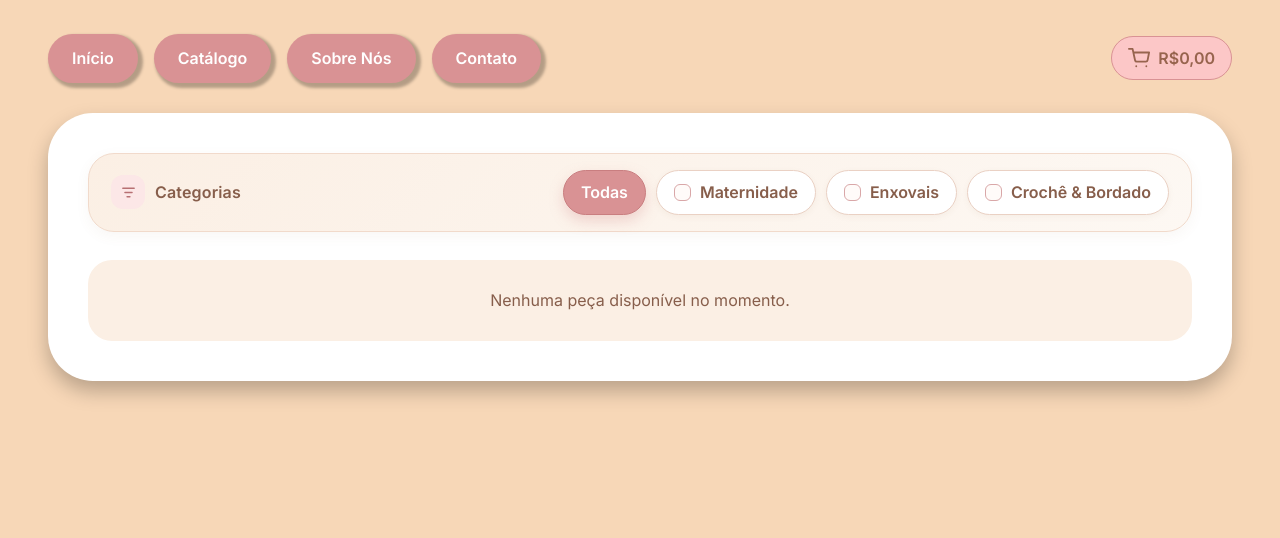
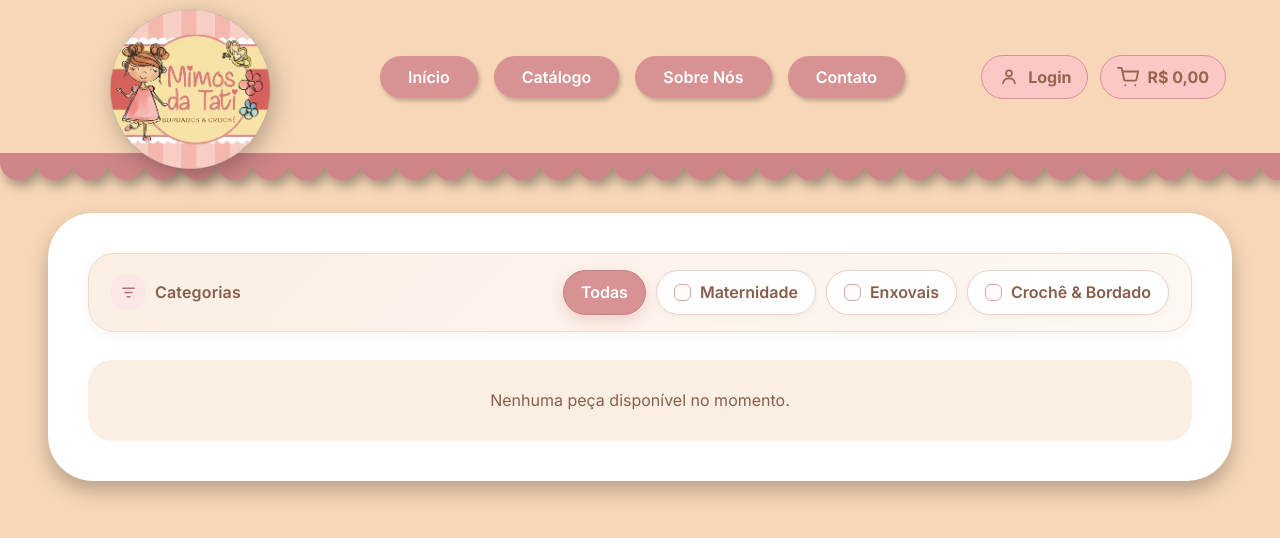
Before and after one commit to IsaacCDSantos/MimosDaTaty, a React (Vite) app: page /catalogo in a window 1280 px wide. Shown: the top 538 px of the page. Built offline with nearby package versions, Linux system fonts and the light colour scheme; no server answers; the database is empty; a web font is replaced by a local one.

Commit message:
fix: mesmo header em todas as páginas da loja
Catálogo, carrinho e checkout passam a usar o Header da home (logo, Login e
carrinho), no lugar dos menus próprios. Fundo do checkout no tom do site,
Login do header volta à página de origem e o prazo da peça ganha exemplo.

```diff
--- a/src/componentes/Header/Header.css
+++ b/src/componentes/Header/Header.css
@@ -347,3 +347,9 @@
   .header-acoes > a span { display:none; }
   .borda-croche { height:18px; bottom:-17px; }
 }
+
+/* Páginas internas que usam este cabeçalho: respiro abaixo da borda de crochê. */
+.site-header-wrapper + :is(.catalogoContainer, .carrinho-container, .checkout-container) { padding-top: 60px; }
+@media (max-width: 820px) {
+  .site-header-wrapper + :is(.catalogoContainer, .carrinho-container, .checkout-container) { padding-top: 36px; }
+}
--- a/src/componentes/Header/Header.jsx
+++ b/src/componentes/Header/Header.jsx
@@ -184,7 +184,7 @@ function Header({ onAbrirLogin }) {
           <div className="header-acoes">
             <ContaHeader onEntrar={() => {
                 if (onAbrirLogin) onAbrirLogin()
-                else navigate('/login')
+                else navigate('/login', { state: { origem: location.pathname } })
             }} />
             <Link
               to="/carrinho"
--- a/src/paginas/Admin/AdicionarPeca/AdminAdicionarPeca.jsx
+++ b/src/paginas/Admin/AdicionarPeca/AdminAdicionarPeca.jsx
@@ -151,7 +151,7 @@ export const AdminAdicionarPeca = ({ pecaInicial = null, aoSalvar, voltarPara, c
             {/* O ateliê só trabalha sob encomenda: não há estoque nem disponibilidade para escolher. */}
             <div className="campo">
               <label htmlFor="adicionar-peca-prazo">Prazo de entrega</label>
-              <input id="adicionar-peca-prazo" type="text" name="prazo" value={peca.prazo} onChange={handleChange}  disabled={edicaoBloqueada} />
+              <input id="adicionar-peca-prazo" type="text" name="prazo" value={peca.prazo} onChange={handleChange} placeholder="Ex: 15 dias úteis" disabled={edicaoBloqueada} />
             </div>
 
             <div className="campo-toggle">
--- a/src/paginas/Admin/EditarPeca/AdminEditarPeca.jsx
+++ b/src/paginas/Admin/EditarPeca/AdminEditarPeca.jsx
@@ -165,7 +165,7 @@ export const AdminEditarPeca = ({ pecaInicial = null, aoSalvar, aoExcluir, volta
             {/* O ateliê só trabalha sob encomenda: não há estoque nem disponibilidade para escolher. */}
             <div className="campo">
               <label htmlFor="editar-peca-prazo">Prazo de entrega</label>
-              <input id="editar-peca-prazo" type="text" name="prazo" value={peca.prazo} onChange={handleChange}  disabled={edicaoBloqueada} />
+              <input id="editar-peca-prazo" type="text" name="prazo" value={peca.prazo} onChange={handleChange} placeholder="Ex: 15 dias úteis" disabled={edicaoBloqueada} />
             </div>
 
             <div className="campo-toggle">
--- a/src/paginas/Carrinho/Carrinho.jsx
+++ b/src/paginas/Carrinho/Carrinho.jsx
@@ -1,5 +1,6 @@
 import { useNavigate } from 'react-router-dom'
 import { useCarrinho } from '../../carrinho/useCarrinho'
+import Header from '../../componentes/Header/Header'
 import './Carrinho.css'
 function Carrinho({ aoNavegar }) {
  const navigate = useNavigate()
@@ -10,23 +11,9 @@ function Carrinho({ aoNavegar }) {
  const navegar = destino => typeof aoNavegar === 'function' ? aoNavegar(destino) : navigate(destino)
  const formatarMoeda = valor => valor.toLocaleString('pt-BR', { style: 'currency', currency: 'BRL' })
   return (
+    <>
+    <Header />
     <div className="carrinho-container">
-      {/* Menu Superior no padrão das telas internas */}
-      <nav className="carrinho-nav" aria-label="Navegação secundária">
-        <button type="button" className="nav-btn" onClick={() => navegar('/')}>
-          Home
-        </button>
-        <button type="button" className="nav-btn" onClick={() => navegar('/catalogo')}>
-          Catálogo
-        </button>
-        <button type="button" className="nav-btn" onClick={() => navegar('/#sobre')}>
-          Sobre Nós
-        </button>
-        <button type="button" className="nav-btn" onClick={() => navegar('/#contato')}>
-          Contato
-        </button>
-      </nav>
-
       <div className="carrinho-content">
         {/* Painel Esquerdo - Lista de Itens */}
         <section className="card-carrinho-lista" aria-labelledby="titulo-carrinho">
@@ -212,6 +199,7 @@ function Carrinho({ aoNavegar }) {
         </aside>
       </div>
     </div>
+    </>
   )
 }
 
--- a/src/paginas/Catalogo/Catalogo.jsx
+++ b/src/paginas/Catalogo/Catalogo.jsx
@@ -1,5 +1,5 @@
 import { useCallback, useEffect, useRef, useState } from 'react';
-import { Link, useLocation, useNavigate, useParams } from 'react-router-dom';
+import { useLocation, useNavigate, useParams } from 'react-router-dom';
 import { servicoPecas, supabaseConfigurado } from '../../servicos/catalogo';
 import { servicoVisualizacoes } from '../../servicos/destaques';
 import { criarRegistradorAbertura } from './registrarAbertura';
@@ -7,6 +7,7 @@ import './Catalogo.css';
 import { useCarrinho } from '../../carrinho/useCarrinho';
 import { LIMITE_POR_PECA } from '../../carrinho/modelo';
 import DetalhePeca from './DetalhePeca';
+import Header from '../../componentes/Header/Header';
 import MiniaturaProduto from './MiniaturaProduto';
 import {
   CATEGORIAS_CATALOGO,
@@ -57,7 +58,6 @@ export default function Catalogo() {
   const [faseTransicao, setFaseTransicao] = useState('ocioso'); // 'ocioso' | 'saindo-lista' | 'saindo-detalhe'
 
   const carrinho = useCarrinho();
-  const totalCarrinho = carrinho.subtotalCentavos / 100;
   const [avisoCarrinho, setAvisoCarrinho] = useState('');
 
   const timerTransicaoRef = useRef(null);
@@ -244,54 +244,9 @@ export default function Catalogo() {
   };
 
   return (
+    <>
+    <Header />
     <div className={'catalogoContainer'}>
-      {/* Header com Navegação usando React Router DOM */}
-      <header className={'catalogoHeader'}>
-        <nav className={'catalogoNav'} aria-label="Navegação do catálogo">
-          <Link to="/" className={'navBtn'}>
-            Início
-          </Link>
-          <Link
-            to="/catalogo"
-            className={'navBtn'}
-            onClick={(e) => {
-              if (produtoSelecionado) {
-                e.preventDefault();
-                voltarParaCatalogo();
-              }
-            }}
-          >
-            Catálogo
-          </Link>
-          <Link to="/#sobre" className={'navBtn'}>
-            Sobre Nós
-          </Link>
-          <Link to="/#contato" className={'navBtn'}>
-            Contato
-          </Link>
-        </nav>
-
-        {/* Botão do Carrinho de Compras */}
-        <Link
-          to="/carrinho"
-          className={'botaoCarrinho'}
-          aria-label="Ir para o carrinho"
-        >
-          <svg width="22" height="22" viewBox="0 0 24 24" fill="none" aria-hidden="true">
-            <path
-              d="M1 2h4l2.68 12.39A2 2 0 0 0 9.68 16H19.4a2 2 0 0 0 2-1.61L23 6H6"
-              stroke="currentColor"
-              strokeWidth="2"
-              strokeLinecap="round"
-              strokeLinejoin="round"
-            />
-            <circle cx="9" cy="21" r="1" fill="currentColor" />
-            <circle cx="20" cy="21" r="1" fill="currentColor" />
-          </svg>
-          <span>R${totalCarrinho.toFixed(2).replace('.', ',')}</span>
-        </Link>
-      </header>
-
       {/* Palco com transição dinâmica entre a lista do catálogo e a tela da peça */}
       <div className={'catalogoPalco'}>
         {produtoSelecionado ? (
@@ -518,5 +473,6 @@ export default function Catalogo() {
         )}
       </div>
     </div>
+    </>
   );
 }
--- a/src/paginas/Checkout/Checkout.css
+++ b/src/paginas/Checkout/Checkout.css
@@ -1,7 +1,7 @@
 @import url('https://fonts.googleapis.com/css2?family=Great+Vibes&family=Inter:wght@400;500;600;700&display=swap');
 
 .checkout-container {
-  background-color: #FCE4CD;
+  background-color: #f7d7b7;
   min-height: 100vh;
   padding: 30px 20px;
   font-family: 'Inter', sans-serif;
--- a/src/paginas/Checkout/Checkout.jsx
+++ b/src/paginas/Checkout/Checkout.jsx
@@ -9,6 +9,7 @@ import { servicoReferenciasPedido } from '../../servicos/referenciasPedido'
 import { prepararCheckoutComReferencias } from '../../servicos/referenciasPedidoModelo'
 import { etapaDoCheckout, lerTentativa, serializarTentativa, tentativaRetomavel } from '../../servicos/checkoutModelo'
 import CartaoMercadoPago from './CartaoMercadoPago'
+import Header from '../../componentes/Header/Header'
 import './Checkout.css'
 
 const moeda = centavos => new Intl.NumberFormat('pt-BR', { style: 'currency', currency: 'BRL' }).format(centavos / 100)
@@ -196,8 +197,7 @@ export default function Checkout({ aoNavegar }) {
   const alterar = campo => evento => setEndereco(anterior => ({ ...anterior, [campo]: evento.target.value }))
   const campo = (nome, titulo, extra = {}) => <div className="form-group flex-1"><label htmlFor={'checkout-' + nome}>{titulo}</label><input id={'checkout-' + nome} value={endereco[nome]} onChange={alterar(nome)} required maxLength={150} {...extra} /></div>
 
-  return <div className="checkout-container">
-    <nav className="checkout-nav" aria-label="Navegação do checkout">{[['/', 'Início'], ['/catalogo', 'Catálogo'], ['/#sobre', 'Sobre Nós'], ['/#contato', 'Contato']].map(([destino, texto]) => <button key={destino} type="button" className="nav-btn" onClick={() => navegar(destino)}>{texto}</button>)}</nav>
+  return <><Header /><div className="checkout-container">
     <div className="checkout-content">
       <ResumoCheckout atual={atual} subtotal={subtotal} selecionada={frete.selecionada} total={total} aoEditarCarrinho={() => navegar('/carrinho')} />
       <section className="card-checkout" aria-busy={ocupado || recuperando}>
@@ -256,5 +256,5 @@ export default function Checkout({ aoNavegar }) {
         </div>
       </section>
     </div>
-  </div>
+  </div></>
 }
```
